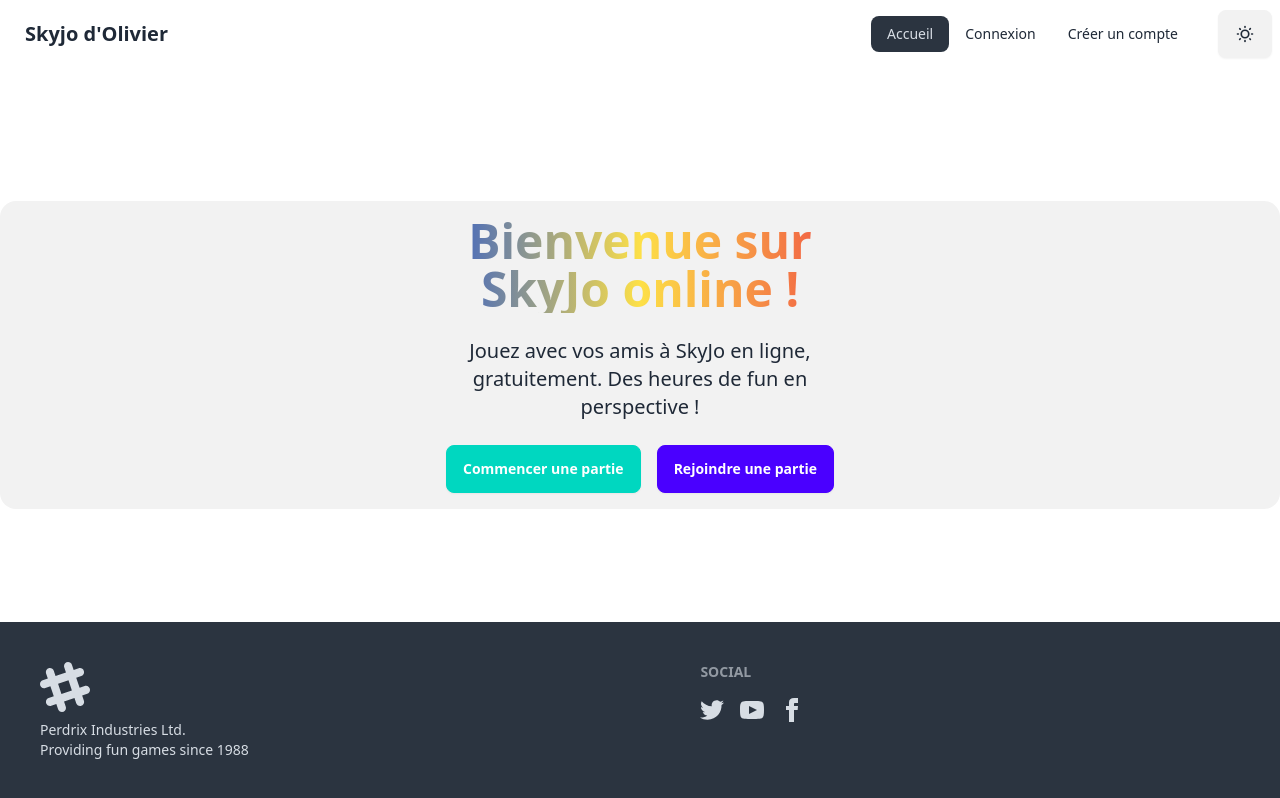
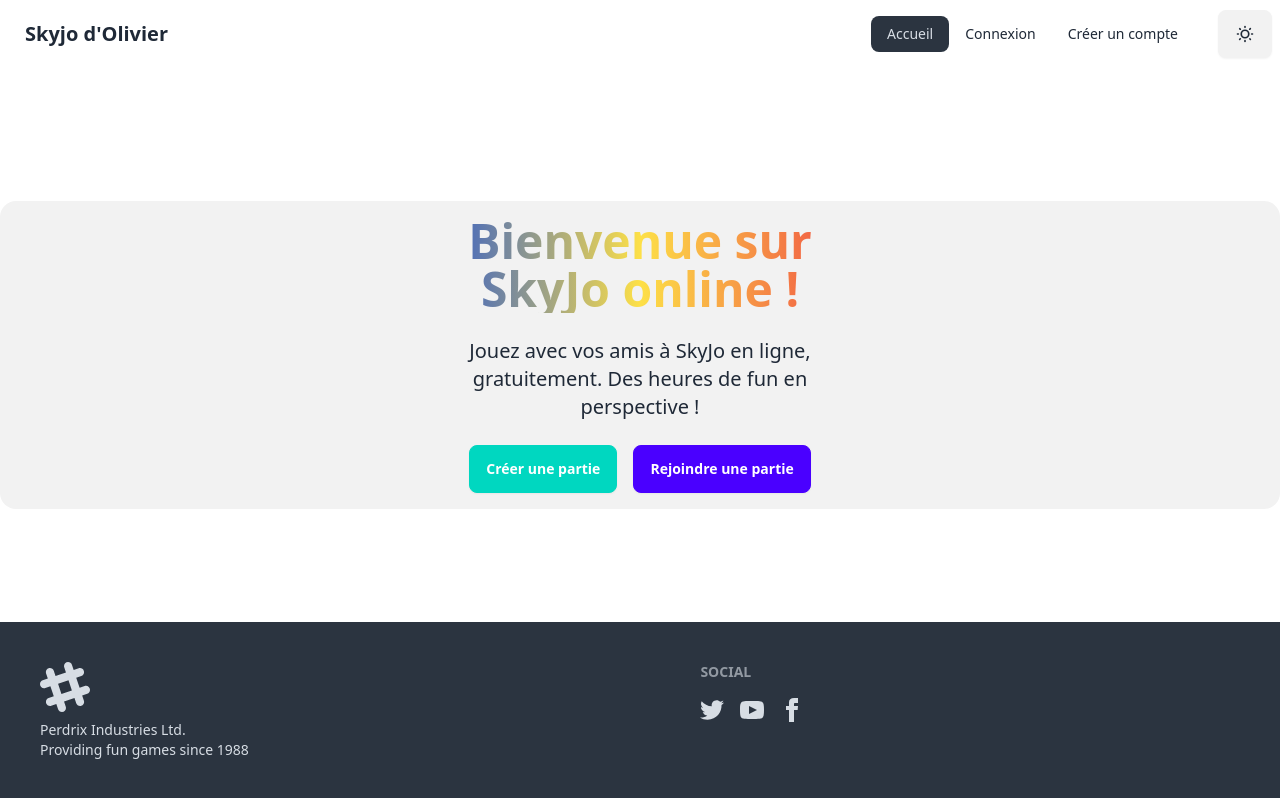
Before and after one commit to operdrix/skyjo-react, a React (Vite) app: page / in a window 1280 px wide. Built offline with nearby package versions, Linux system fonts and the light colour scheme; no server answers.

Commit message:
* fix(App.tsx): change button text from "Commencer une partie" to "Créer une partie"

```diff
--- a/src/App.tsx
+++ b/src/App.tsx
@@ -49,7 +49,7 @@ function App() {
               Jouez avec vos amis à SkyJo en ligne, gratuitement. Des heures de fun en perspective !
             </p>
             <p className="flex flex-row justify-center space-x-4">
-              <button className="btn btn-accent text-white" onClick={handleStartGame}>Commencer une partie</button>
+              <button className="btn btn-accent text-white" onClick={handleStartGame}>Créer une partie</button>
               <button className="btn btn-primary text-white" onClick={handleJoinGame}>Rejoindre une partie</button>
             </p>
           </div>
```
